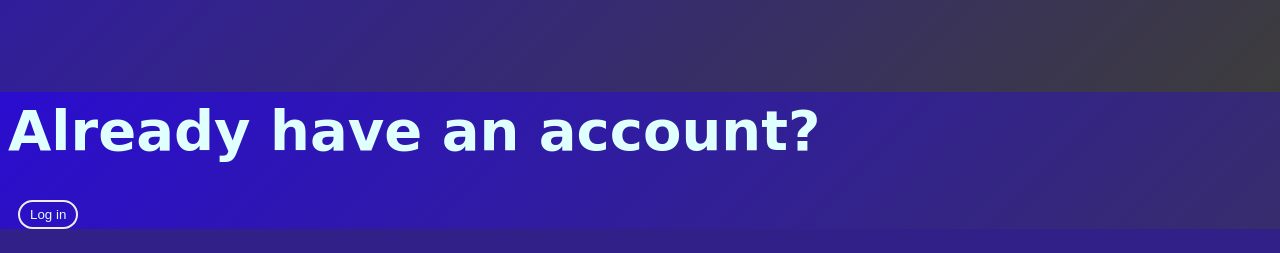
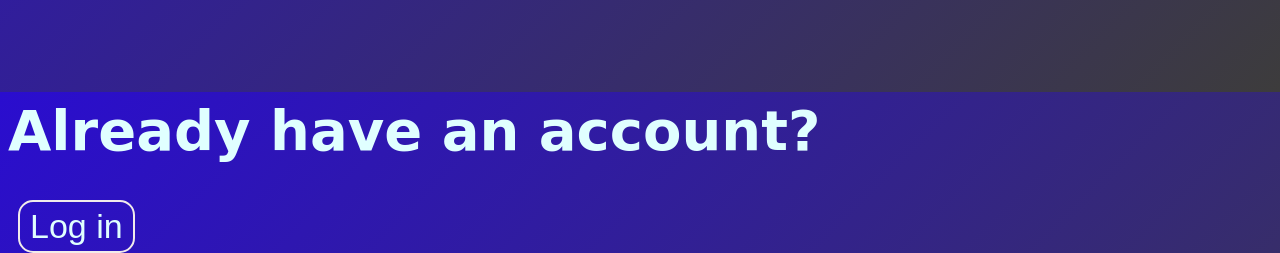
Before and after one commit to Gkarios/web-technologies, a PHP site: page /home.php in a window 1280 px wide. Shown: the part 724-977 px from the top of the page. Before the commit the page ends 953 px from the top, so only its background shows below. Run offline with PHP 8.4, Linux system fonts and the light colour scheme.

Commit message:
Login button size

```diff
--- a/home.php
+++ b/home.php
@@ -42,7 +42,7 @@ if (!isset($_SESSION["username"])) {
       <div class="accountBtns">
         <h1>Already have an account?</h1>
         <form action="login.php" method="POST">
-        <button class="acc">Log in</button>
+        <button class="acc" style="font-size:34px;">Log in</button>
 </form>
       </div>
     </body>
```
